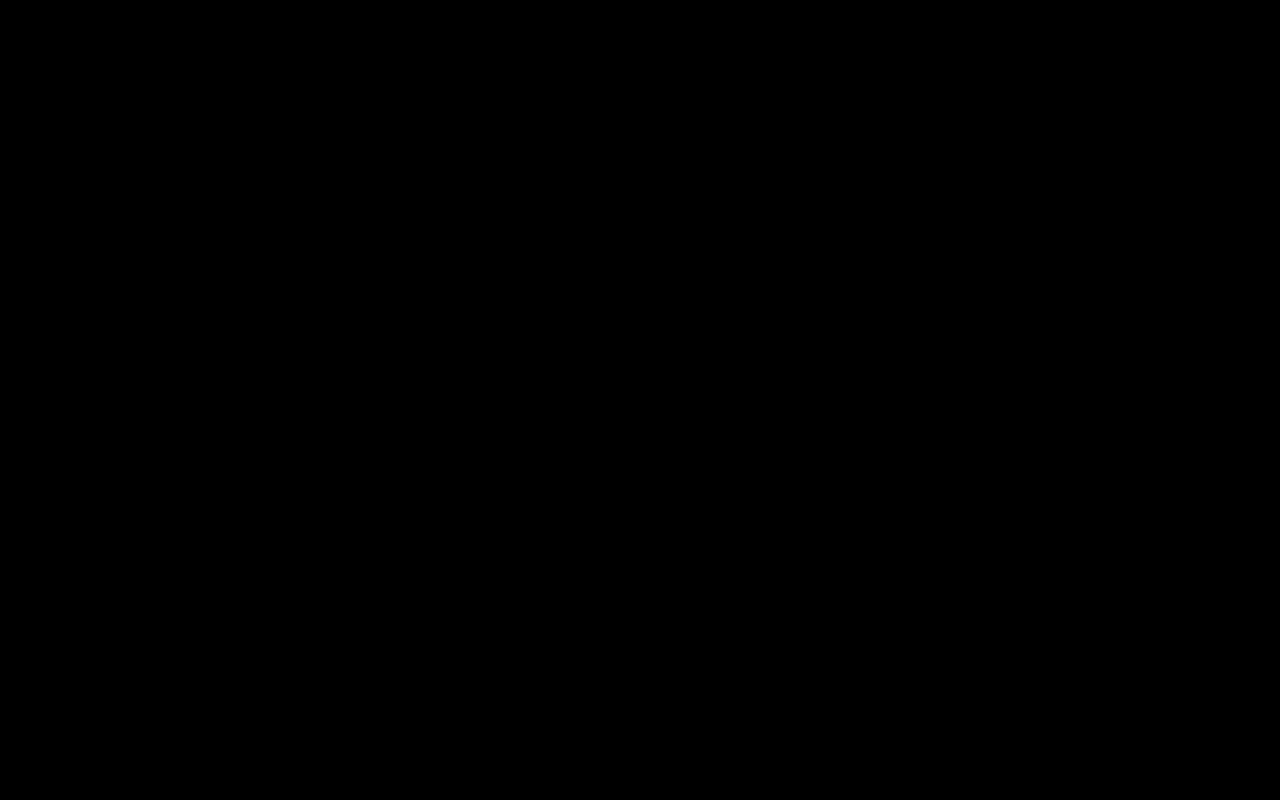
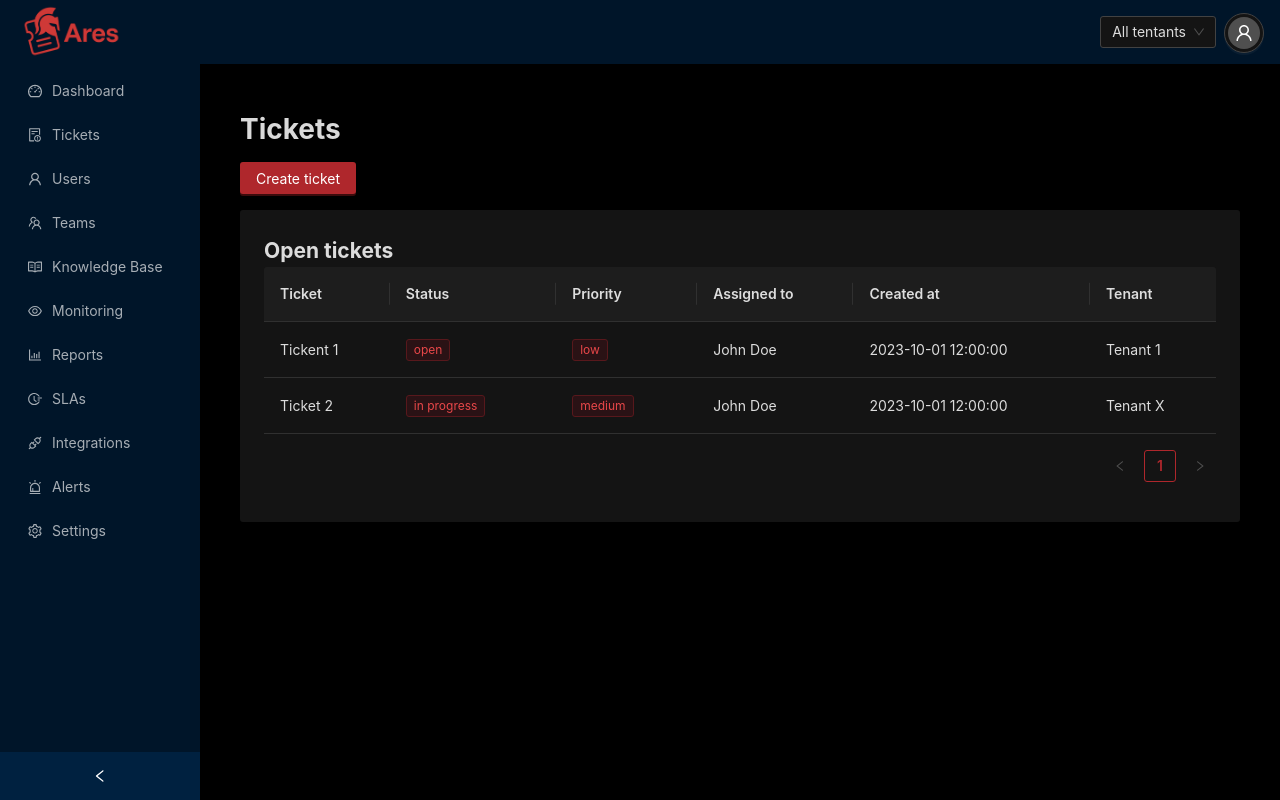
Before and after one commit to jbalde/ares, a Next.js app in the folder apps/web/: page /tickets in a window 1280 px wide. Before the commit this address had no page. Built offline with nearby package versions, Linux system fonts and the light colour scheme; what @ant-design/nextjs-registry would draw is missing.

Commit message:
tickets page with table

```diff
--- /dev/null
+++ b/apps/web/src/app/(secure)/tickets/page.tsx
@@ -0,0 +1,26 @@
+import { Button, Card, Col, Row, Space } from "antd";
+import TicketsTableComponent from "./tickets-table";
+import Link from "next/link";
+
+export default function Home() {
+	return (
+		<>
+			<Row gutter={[16, 16]}>
+				<Col span={24}>
+					<h1>Tickets</h1>
+				</Col>
+				<Col span={24}>
+					<Link href="/tickets/create">
+						<Button type="primary">Create ticket</Button>
+					</Link>
+				</Col>
+				<Col span={24}>
+					<Card variant="borderless">
+						<h2>Open tickets</h2>
+						<TicketsTableComponent />
+					</Card>
+				</Col>
+			</Row>
+		</>
+	);
+}
--- /dev/null
+++ b/apps/web/src/app/(secure)/tickets/tickets-table.tsx
@@ -0,0 +1,70 @@
+"use client";
+import { Table, Tag } from "antd";
+import Link from "next/link";
+
+export default function TicketsTableComponent() {
+	const dataSource = [
+		{
+			id: "1",
+			name: "Tickent 1",
+			status: "open",
+			priority: "low",
+			assignedTo: "John Doe",
+			createdAt: "2023-10-01 12:00:00",
+			tenant: "Tenant 1",
+		},
+		{
+			id: "2",
+			name: "Ticket 2",
+			status: "in progress",
+			priority: "medium",
+			assignedTo: "John Doe",
+			createdAt: "2023-10-01 12:00:00",
+			tenant: "Tenant X",
+		},
+	];
+
+	const columns = [
+		{
+			title: "Ticket",
+			dataIndex: "name",
+			key: "name",
+			render: (text: string, record: any) => (
+				<Link href={`/tickets/${record.id}`}>{text}</Link>
+			),
+		},
+		{
+			title: "Status",
+			dataIndex: "status",
+			key: "status",
+			render: (text: string) => {
+				return <Tag color="red">{text}</Tag>;
+			},
+		},
+		{
+			title: "Priority",
+			dataIndex: "priority",
+			key: "priority",
+			render: (text: string) => {
+				return <Tag color="red">{text}</Tag>;
+			},
+		},
+		{
+			title: "Assigned to",
+			dataIndex: "assignedTo",
+			key: "assignedTo",
+		},
+		{
+			title: "Created at",
+			dataIndex: "createdAt",
+			key: "createdAt",
+		},
+		{
+			title: "Tenant",
+			dataIndex: "tenant",
+			key: "tenant",
+		},
+	];
+
+	return <Table dataSource={dataSource} columns={columns} />;
+}
```
